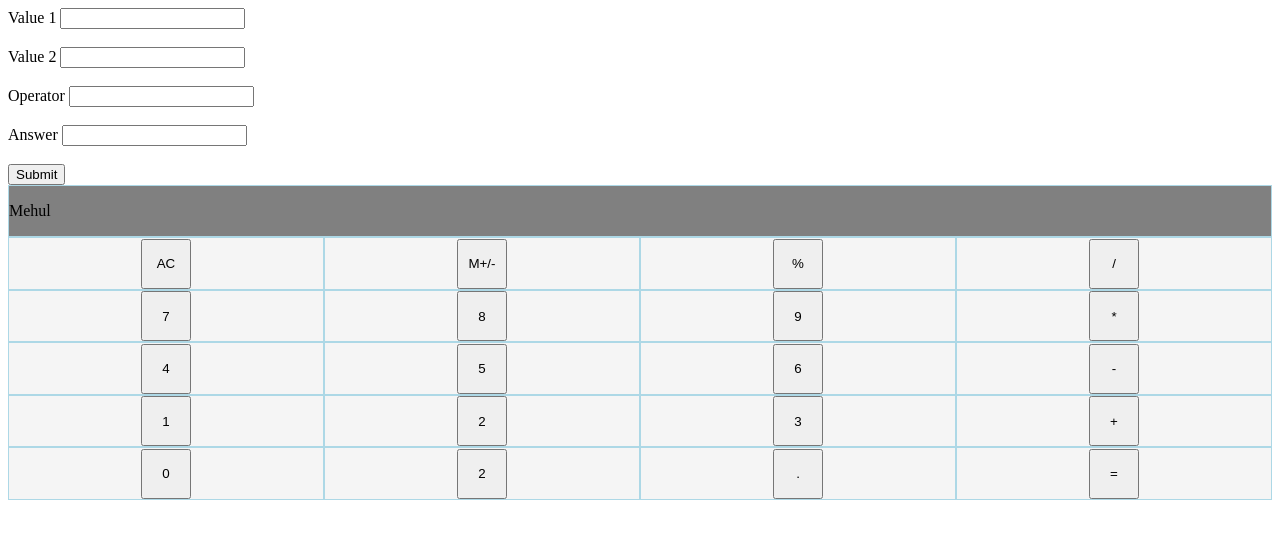
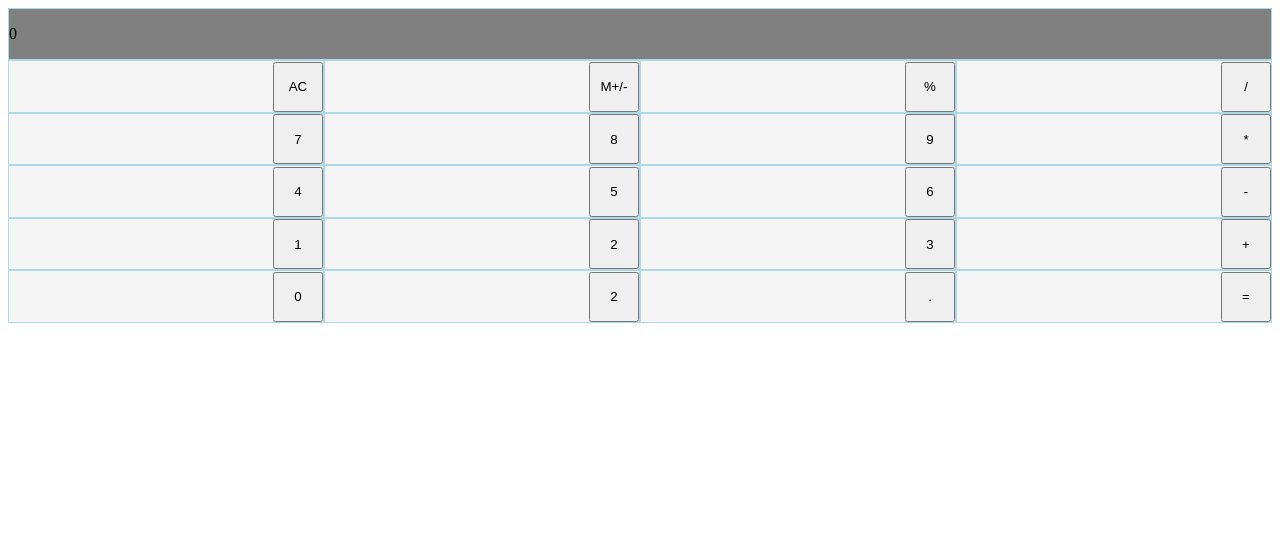
Before and after one commit to mehuldesai94/calculator, a plain HTML site: page index.html in a window 1280 px wide. Drawn offline with Linux system fonts and the light colour scheme.

Commit message:
Calculator Design ready.

```diff
--- a/index.html
+++ b/index.html
@@ -10,64 +10,66 @@
 </head>
 
 <body>
-    <label for="txtVal1">Value 1</label>
-    <input type="text" id="value1" />
-    <br>
-    <br>
-    <label for="txtVal2">Value 2</label>
-    <input type="text" id="value2" />
-    <br>
-    <br>
-    <label for="txtVal3">Operator</label>
-    <input type="text" id="value3" />
-    <br>
-    <br>
-    <label for="txtAns">Answer</label>
-    <input type="text" id="answer" />
-    <br>
-    <br>
-    <button type="submit" onclick="onSubmitClick(event)">Submit</button>
-    <script async src='main.js'></script>
-
     <div class="d-flex f-column f-width f-height">
-        <div class="d-flex f-1 bg-gray txt-center">Mehul</div>
+        <div class="d-flex f-1 bg-gray txt-center" id="txtAnswer">0</div>
 
         <div class="d-flex f-row space-evenly">
-            <div class="bg-whitesmoke f-width f-height txt-center"><button class="btn-size" value="AC">AC</button></div>
-            <div class="bg-whitesmoke f-width f-height txt-center"><button class="btn-size" value="M">M+/-</button>
+            <div class="bg-whitesmoke f-width f-height txt-center"><button class="btn-size" value="AC"
+                    onclick="onSubmitClick(event)">AC</button></div>
+            <div class="bg-whitesmoke f-width f-height txt-center"><button class="btn-size" value="M"
+                    onclick="onSubmitClick(event)">M+/-</button>
             </div>
-            <div class="bg-whitesmoke f-width f-height txt-center"><button class="btn-size" value="%">%</button></div>
-            <div class="bg-whitesmoke f-width f-height txt-center"><button class="btn-size" value="/">/</button></div>
+            <div class="bg-whitesmoke f-width f-height txt-center"><button class="btn-size" value="%"
+                    onclick="onSubmitClick(event)">%</button></div>
+            <div class="bg-whitesmoke f-width f-height txt-center"><button class="btn-size" value="/"
+                    onclick="onSubmitClick(event)">/</button></div>
         </div>
 
         <div class="d-flex f-row space-evenly">
-            <div class="bg-whitesmoke f-width f-height txt-center"><button class="btn-size" value="7">7</button></div>
-            <div class="bg-whitesmoke f-width f-height txt-center"><button class="btn-size" value="8">8</button></div>
-            <div class="bg-whitesmoke f-width f-height txt-center"><button class="btn-size" value="9">9</button></div>
-            <div class="bg-whitesmoke f-width f-height txt-center"><button class="btn-size" value="*">*</button></div>
+            <div class="bg-whitesmoke f-width f-height txt-center"><button class="btn-size" value="7"
+                    onclick="onSubmitClick(event)">7</button></div>
+            <div class="bg-whitesmoke f-width f-height txt-center"><button class="btn-size" value="8"
+                    onclick="onSubmitClick(event)">8</button></div>
+            <div class="bg-whitesmoke f-width f-height txt-center"><button class="btn-size" value="9"
+                    onclick="onSubmitClick(event)">9</button></div>
+            <div class="bg-whitesmoke f-width f-height txt-center"><button class="btn-size" value="*"
+                    onclick="onSubmitClick(event)">*</button></div>
         </div>
 
         <div class="d-flex f-row space-evenly">
-            <div class="bg-whitesmoke f-width f-height txt-center"><button class="btn-size" value="4">4</button></div>
-            <div class="bg-whitesmoke f-width f-height txt-center"><button class="btn-size" value="5">5</button></div>
-            <div class="bg-whitesmoke f-width f-height txt-center"><button class="btn-size" value="6">6</button></div>
-            <div class="bg-whitesmoke f-width f-height txt-center"><button class="btn-size" value="-">-</button></div>
+            <div class="bg-whitesmoke f-width f-height txt-center"><button class="btn-size" value="4"
+                    onclick="onSubmitClick(event)">4</button></div>
+            <div class="bg-whitesmoke f-width f-height txt-center"><button class="btn-size" value="5"
+                    onclick="onSubmitClick(event)">5</button></div>
+            <div class="bg-whitesmoke f-width f-height txt-center"><button class="btn-size" value="6"
+                    onclick="onSubmitClick(event)">6</button></div>
+            <div class="bg-whitesmoke f-width f-height txt-center"><button class="btn-size" value="-"
+                    onclick="onSubmitClick(event)">-</button></div>
         </div>
 
         <div class="d-flex f-row space-evenly">
-            <div class="bg-whitesmoke f-width f-height txt-center"><button class="btn-size" value="1">1</button></div>
-            <div class="bg-whitesmoke f-width f-height txt-center"><button class="btn-size" value="2">2</button></div>
-            <div class="bg-whitesmoke f-width f-height txt-center"><button class="btn-size" value="3">3</button></div>
-            <div class="bg-whitesmoke f-width f-height txt-center"><button class="btn-size" value="+">+</button></div>
+            <div class="bg-whitesmoke f-width f-height txt-center"><button class="btn-size" value="1"
+                    onclick="onSubmitClick(event)">1</button></div>
+            <div class="bg-whitesmoke f-width f-height txt-center"><button class="btn-size" value="2"
+                    onclick="onSubmitClick(event)">2</button></div>
+            <div class="bg-whitesmoke f-width f-height txt-center"><button class="btn-size" value="3"
+                    onclick="onSubmitClick(event)">3</button></div>
+            <div class="bg-whitesmoke f-width f-height txt-center"><button class="btn-size" value="+"
+                    onclick="onSubmitClick(event)">+</button></div>
         </div>
 
         <div class="d-flex f-row space-evenly">
-            <div class="bg-whitesmoke f-width f-height txt-center"><button class="btn-size" value="0">0</button></div>
-            <div class="bg-whitesmoke f-width f-height txt-center"><button class="btn-size" value="2">2</button></div>
-            <div class="bg-whitesmoke f-width f-height txt-center"><button class="btn-size" value=".">.</button></div>
-            <div class="bg-whitesmoke f-width f-height txt-center"><button class="btn-size" value="=">=</button></div>
+            <div class="bg-whitesmoke f-width f-height txt-center"><button class="btn-size" value="0"
+                    onclick="onSubmitClick(event)">0</button></div>
+            <div class="bg-whitesmoke f-width f-height txt-center"><button class="btn-size" value="2"
+                    onclick="onSubmitClick(event)">2</button></div>
+            <div class="bg-whitesmoke f-width f-height txt-center"><button class="btn-size" value="."
+                    onclick="onSubmitClick(event)">.</button></div>
+            <div class="bg-whitesmoke f-width f-height txt-center"><button class="btn-size" value="="
+                    onclick="onSubmitClick(event)">=</button></div>
         </div>
     </div>
+    <script async src='main.js'></script>
+</body>
 
-</body>
 </html>
--- a/main.css
+++ b/main.css
@@ -3,38 +3,6 @@ form {
     padding: 50px;
     border: 2px solid black;
 }
-/*
-
-.flex-container {
-    display: flex;
-    background-color: gray;
-    border: black solid 1px;
-    width: 100%;
-    height: 100%;
-    flex-wrap: wrap;
-    flex-direction: row;
-}
-
-.flex-container-button{
-    background-color: whitesmoke;
-    text-align: center;
-    line-height: 50px;
-    font-size: 20px;
-    margin: 5px;
-
-}
-
-.flex-container-body{
-    flex-wrap: wrap;
-    flex-direction: column;
-    width: 100%;
-    height: 100%;
-}
-
-.flex-container-answer{
-    width: 100%;
-    height: 100%;
-} */
 
 .d-flex {
     display: flex;
@@ -74,7 +42,7 @@ form {
 }
 
 .txt-center{
-    text-align: center;
+    text-align: right;
     border: solid lightblue 1px;
 }
 
--- a/main.js
+++ b/main.js
@@ -1,60 +1,92 @@
-const SUM = "+";
-const MINUS = "-";
-const DIVISION = "/";
-const MULTIPICATION = "*";
-const ONE = "1";
-const TWO = "2";
-const THREE = "3";
-const FOUR = "4";
-const FIVE = "5";
-const SIX = "6";
-const SEVEN = "7";
-const EIGHT = "8";
-const NINE = "9";
-
+const OPERATORS = ["/", "*", "+", "-", "AC", "=", "M"]
+const NUMBERS = [1, 2, 3, 4, 5, 6, 7, 8, 9, 0]
+const ANSWER = 0;
+var valueArr = [];
+const MIN_STACK = 2
 
 function onSubmitClick(event) {
     event.preventDefault();
-    console.log("Hello Mehul");
+    // console.log("Hello Mehul");
+    // console.log("Value : " + event.target.value)
+    // const data = event.target.value;
+    // console.log("data " + data);
+    // console.log("type : "+ typeof(data))
+    // console.log("const type : " + typeof(SUM))
+    const data = event.target.value;
+    valueArr.push(data);
+    console.log(valueArr);
+    OPERATORS.forEach((opt) => {
+        console.log("OPT is " + opt)
+        console.log("Array val :" + valueArr[valueArr.length - 1]);
+        if (opt == valueArr[valueArr.length - 1]) {
+            console.log("inside loop :" + opt)
+            calculateAnswer(opt);
+        } else {
+            if (valueArr.length == NUMBERS[0])
+                displayData(valueArr[0]);
+            else {
+                var updatedString = valueArr[valueArr.length - 2] + valueArr[valueArr.length - 1];
+                valueArr.pop(valueArr.length - 1);
+                console.log("Value Poped")
+                displayData(valueArr[0]);
+            }
+        }
+    })
 
-    var val1 = document.getElementById("value1").value;
-    var val2 = document.getElementById("value2").value;
-    var op = document.getElementById("value3").value;
 
-    if (op === SUM)
-        additionNumbers(val1, val2);
-    else if (op === MINUS)
-        subtractNumbers(val1, val2);
-    else if (op === DIVISION)
-        divideNumbers(val1, val2);
-    else if (op === MULTIPICATION)
-        mulitiplyNumbers(val1, val2);
-    else
-        errorFunction();
+    console.log("Array : " + valueArr);
+    // if (data === SUM)
+    //     additionNumbers(ANSWER, val2);
+    // else if (data === MINUS)
+    //     subtractNumbers(ANSWER, val2);
+    // else if (data === DIVISION)
+    //     divideNumbers(ANSWER, val2);
+    // else if (data === MULTIPICATION)
+    //     mulitiplyNumbers(ANSWER, val2);
+    // else
+    //     errorFunction();
+
+
+}
+
+
+function displayData(total) {
+    document.getElementById("txtAnswer").value = total;
+}
+
+function calculateAnswer(optType) {
+    if (optType == OPERATORS[0])
+        divideNumbers(valueArr[valueArr.length - 3], valueArr[valueArr.length - 1]);
+    else if (optType == OPERATORS[1])
+        mulitiplyNumbers(valueArr[valueArr.length - 3], valueArr[valueArr.length - 1]);
+    else if (optType == OPERATORS[2])
+        additionNumbers(valueArr[valueArr.length - 3], valueArr[valueArr.length - 1]);
+    else if (optType == OPERATORS[3])
+        subtractNumbers(valueArr[valueArr.length - 3], valueArr[valueArr.length - 1]);
 }
 
 function additionNumbers(val1, val2) {
     console.log("Sum :" + (parseFloat(val1) + parseFloat(val2)));
     var ans = parseFloat(val1) + parseFloat(val2)
-    document.getElementById("answer").value = ans;
+    displayData(ans);
 }
 
 function subtractNumbers(val1, val2) {
     console.log("Sub :" + (parseFloat(val1) - parseFloat(val2)));
     var ans = parseFloat(val1) - parseFloat(val2)
-    document.getElementById("answer").value = ans;
+    displayData(ans);
 }
 
 function divideNumbers(val1, val2) {
     console.log("Div :" + (parseFloat(val1) / parseFloat(val2)));
     var ans = parseFloat(val1) / parseFloat(val2)
-    document.getElementById("answer").value = ans;
+    displayData(ans);
 }
 
 function mulitiplyNumbers(val1, val2) {
     console.log("Multiply  :" + (parseFloat(val1) * parseFloat(val2)));
     var ans = parseFloat(val1) * parseFloat(val2)
-    document.getElementById("answer").value = ans;
+    displayData(ans);
 }
 
 function errorFunction() {
```
